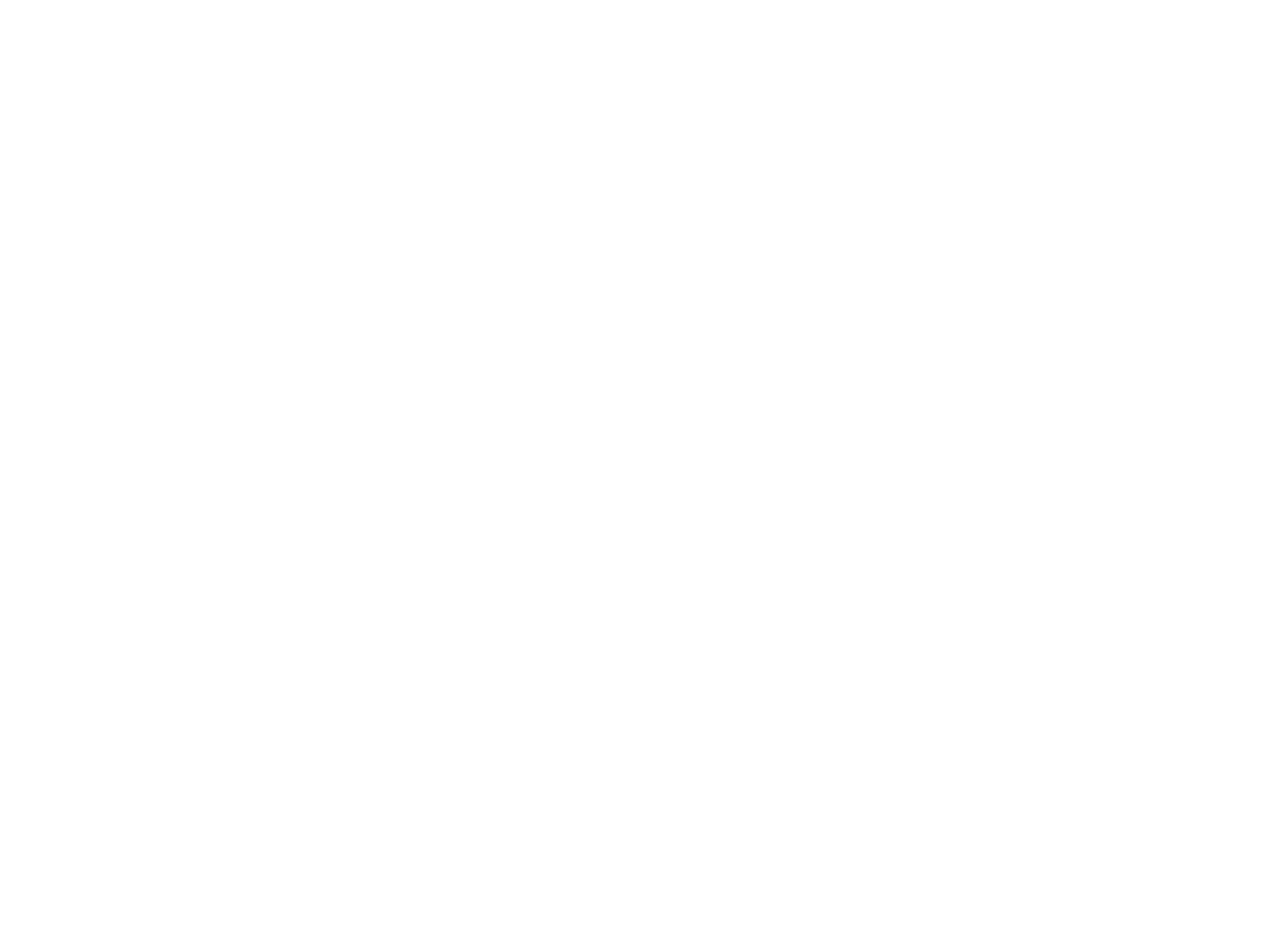
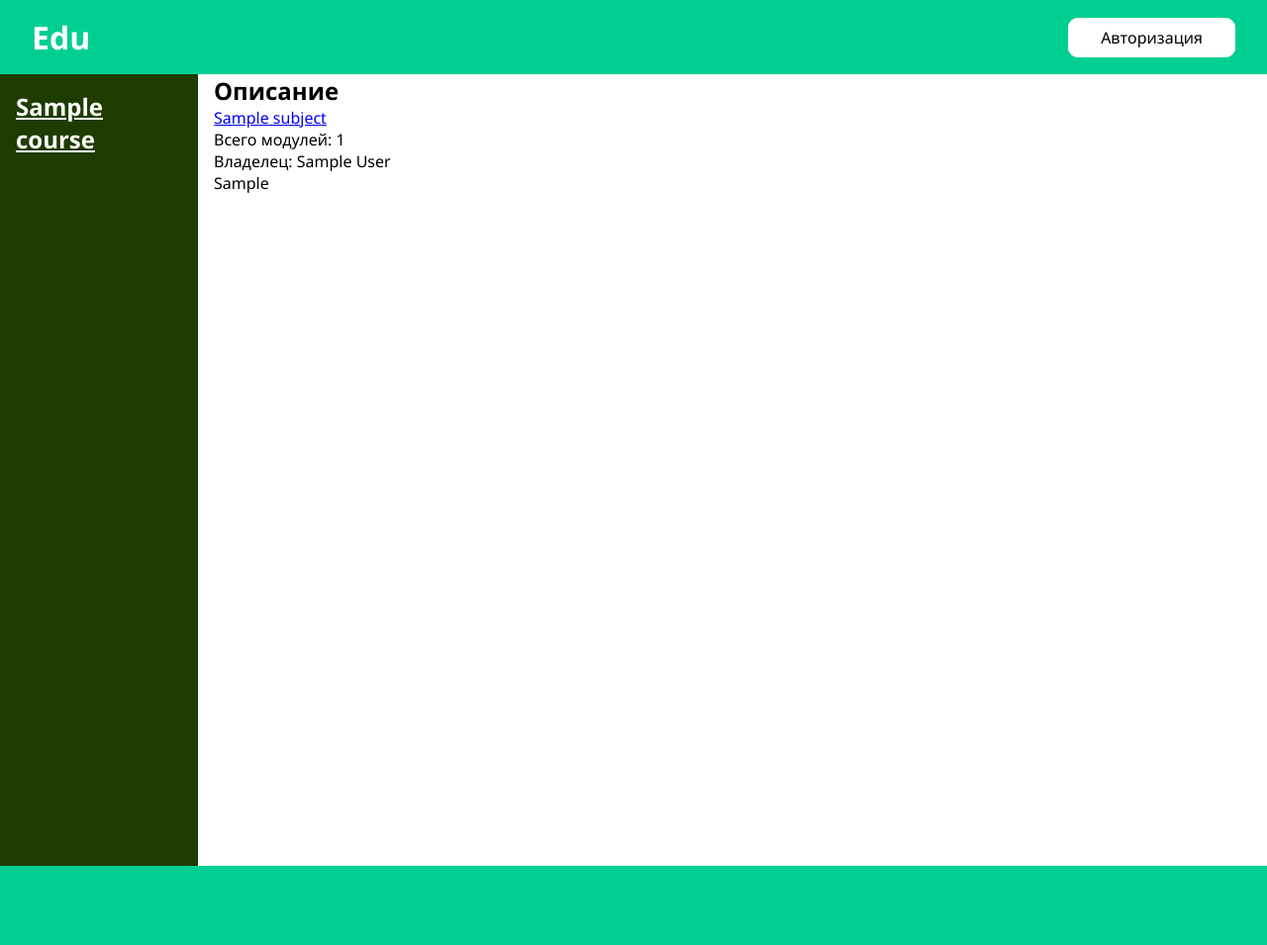
Before and after one commit to Alexander-vlk/api_practice, a Django app: a page that uses edu/courses/templates/courses/course/detail.html in a window 1280 px wide. Before the commit the page is empty. Shown: the whole page at 99% size. Before the commit the page ends 800 px from the top, so only its background shows below. Run offline with Django 4.2, Linux system fonts and the light colour scheme; tables that the repository leaves empty hold one stand-in row (values such as "Sample post").

Commit message:
feat(api): html

```diff
--- a/edu/courses/templates/courses/course/detail.html
+++ b/edu/courses/templates/courses/course/detail.html
@@ -0,0 +1,27 @@
+{% extends "base.html" %}
+
+{% block title %}
+{{ object.title }}
+{% endblock title %}
+
+{% block aside %}
+<h1 style='color: #fff'><a href="{% url 'course_detail' object.slug %}">{{ object.title }}</a></h1>
+{% endblock aside %}
+
+{% block content %}
+{% with subject=object.subject %}
+    <section class='module'>
+        <h2>Описание</h2>
+        <a href="{% url 'course_list_subject' subject.slug %}">
+            {{ subject.title }}
+        </a>
+        <p>
+            Всего модулей: {{ object.modules.count }}
+        </p>
+        <p>
+            Владелец: {{ object.owner.get_full_name }}
+        </p>
+        {{ object.overview|linebreaks }}
+    </section>
+{% endwith %}
+{% endblock content %}
--- a/edu/courses/templates/courses/course/list.html
+++ b/edu/courses/templates/courses/course/list.html
@@ -50,7 +50,7 @@
                 <p>
                     <a href="{% url 'course_list_subject' subject.slug %}">
                         Всего модулей: {{ course.total_modules }}
-                        Владелец: {{ course.owner }}
+                        Владелец: {{ course.owner.get_full_name }}
                     </a>
                 </p>
             {% endwith %}
```
